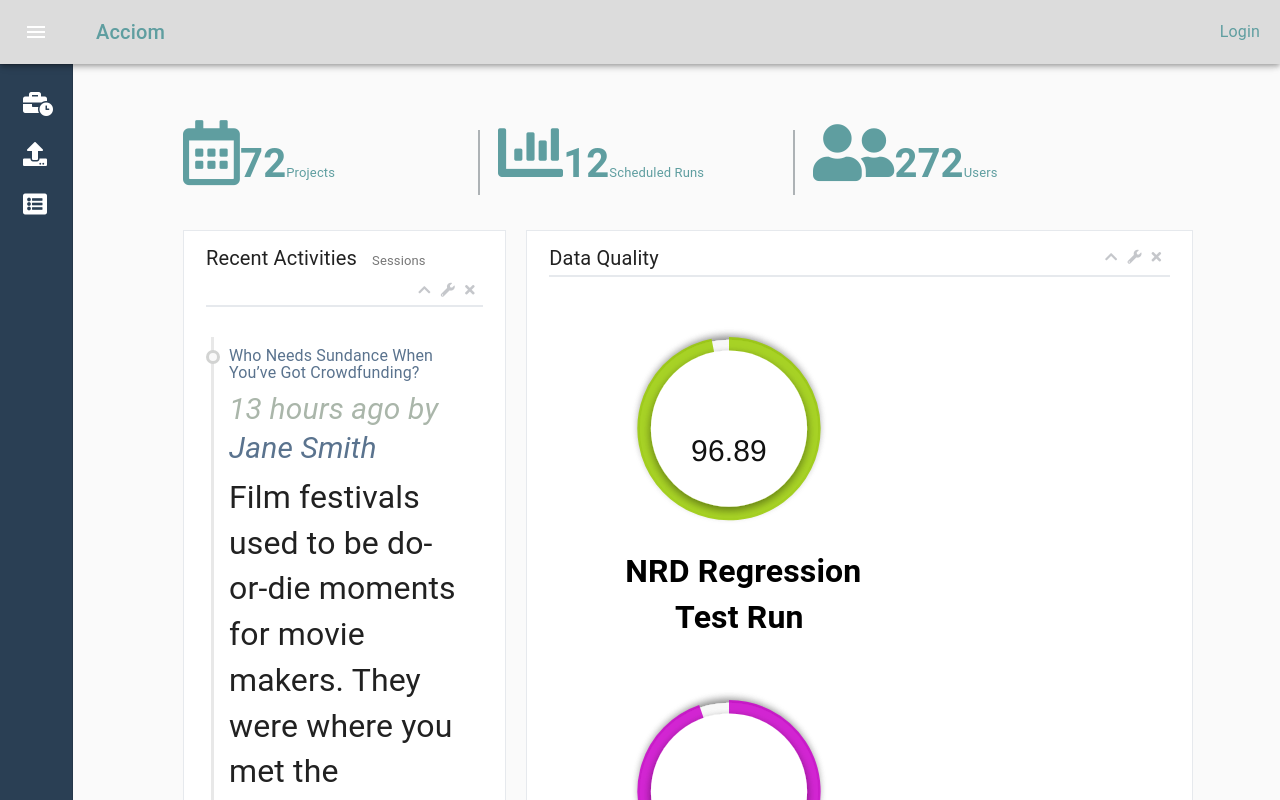
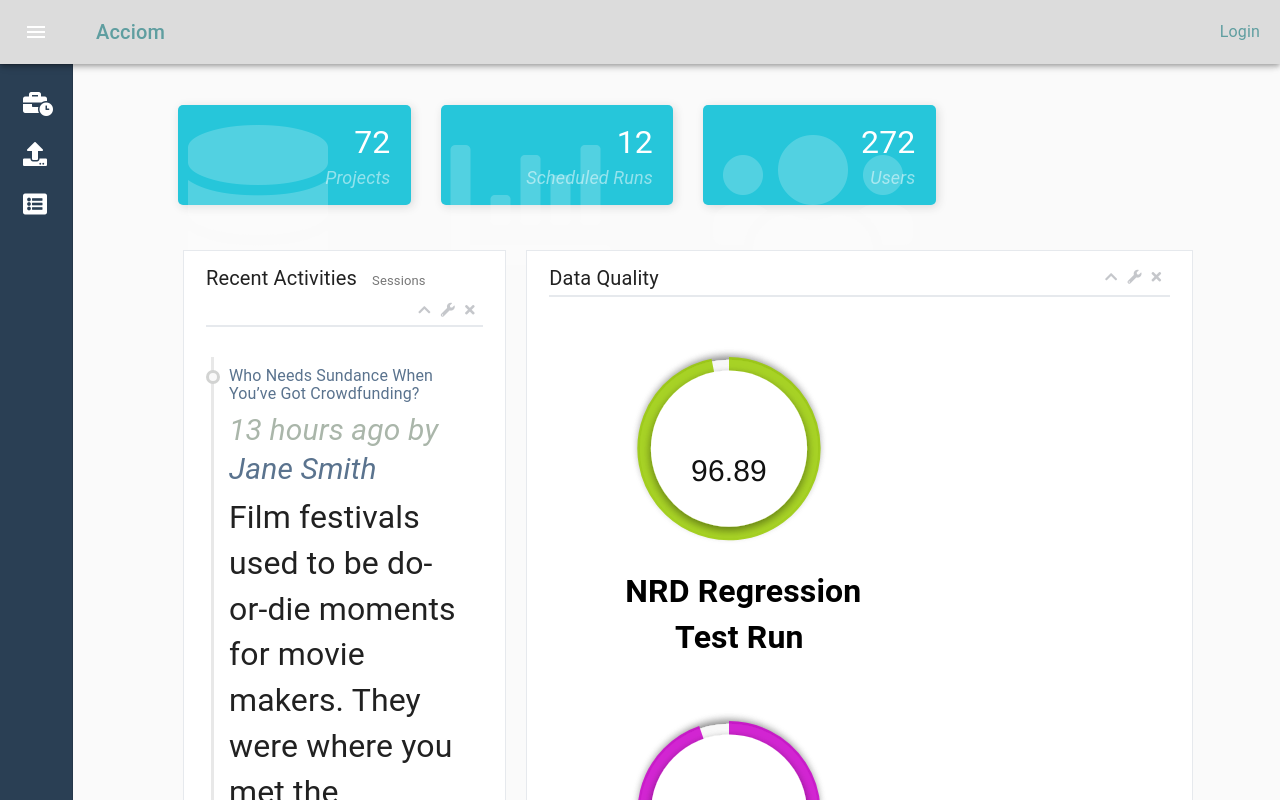
Before and after one commit to somasunder-cs/acciom-portal, a React app: page /dashboard in a window 1280 px wide. Shown: the top 800 px of the page. Built offline with nearby package versions, Linux system fonts and the light colour scheme.

Commit message:
css-cleanup

```diff
--- a/package.json
+++ b/package.json
@@ -11,8 +11,8 @@
         "test": "jest",
         "test:watch": "yarn run test --watch",
         "test:cover": "yarn run test --coverage",
-        "precommit": "yarn run lint && yarn test",
-        "prepush": "yarn run lint"
+        "precommit": "",
+        "prepush": ""
     },
     "keywords": [
         "react",
--- a/src/containers/card.js
+++ b/src/containers/card.js
@@ -5,27 +5,29 @@ import '../css/card.css';
 function Cards () {
     return (
         <div>
-            <div className="row tile_count">
-				<div className="col-md-2 col-sm-4 col-xs-6 tile_stats_count cardBox">
-					<span className="count_top">
-						<i className="far fa-calendar-alt fa-5x" aria-hidden="true"></i>
-						<span className="count">72</span>
-						<span>Projects</span>
-					</span>
+            <div className="row cardContainer">
+				<div className="col-md-3">
+					<div className="card-counter info">
+						<i className="fa fa-database"></i>
+						<span className="count-numbers">72</span>
+						<span className="count-name">projects</span>
+					</div>
 				</div>
-				<div className="col-md-2 col-sm-4 col-xs-6 tile_stats_count cardBox">
-					<span className="count_top">
-						<i className="fas fa-chart-bar fa-5x" aria-hidden="true"></i>
-						<span className="count">12</span>
-						<span>Scheduled Runs</span>
-					</span>
+
+				<div className="col-md-3">
+					<div className="card-counter info">
+						<i className="fas fa-chart-bar"></i>
+						<span className="count-numbers">12</span>
+						<span className="count-name">Scheduled Runs</span>
+					</div>
 				</div>
-				<div className="col-md-2 col-sm-4 col-xs-6 tile_stats_count cardBox">
-					<span className="count_top">
-						<i className="fas fa-user-friends fa-5x" aria-hidden="true"></i>
-						<span className="count">272</span>
-						<span>Users</span>
-					</span>
+
+				<div className="col-md-3">
+					<div className="card-counter info">
+						<i className="fa fa-users"></i>
+						<span className="count-numbers">272</span>
+						<span className="count-name">Users</span>
+					</div>
 				</div>
 			</div>
         </div>
--- a/src/css/styles.css
+++ b/src/css/styles.css
@@ -28,134 +28,6 @@ html
     height:100%;
     }
 
-   .daterangepicker .ranges li {
-       color: #73879C
-   }
-   .daterangepicker .ranges li.active,
-   .daterangepicker .ranges li:hover {
-       background: #536A7F;
-       border: 1px solid #536A7F;
-       color: #fff
-   }
-   .daterangepicker .input-mini {
-       background-color: #eee;
-       border: 1px solid #ccc;
-       box-shadow: none !important
-   }
-   .daterangepicker .input-mini.active {
-       border: 1px solid #ccc
-   }
-   .daterangepicker select.monthselect,
-   .daterangepicker select.yearselect,
-   .daterangepicker select.hourselect,
-   .daterangepicker select.minuteselect,
-   .daterangepicker select.secondselect,
-   .daterangepicker select.ampmselect {
-       font-size: 12px;
-       padding: 1px;
-       height: auto;
-       margin: 0;
-       cursor: default;
-       height: 30px;
-       border: 1px solid #ADB2B5;
-       line-height: 30px;
-       border-radius: 0px !important
-   }
-   .daterangepicker select.monthselect {
-       margin-right: 2%
-   }
-   .daterangepicker td.in-range {
-       background: #E4E7EA;
-       color: #73879C
-   }
-   .daterangepicker td.active,
-   .daterangepicker td.active:hover {
-       background-color: #536A7F;
-       color: #fff
-   }
-   .daterangepicker th.available:hover {
-       background: #eee;
-       color: #34495E
-   }
-   .daterangepicker:before,
-   .daterangepicker:after {
-       content: none
-   }
-   .daterangepicker .calendar.single {
-       margin: 0 0 4px 0
-   }
-   .daterangepicker .calendar.single .calendar-table {
-       width: 224px;
-       padding: 0 0 4px 0 !important
-   }
-   .daterangepicker .calendar.single .calendar-table thead tr:first-child th {
-       padding: 8px 5px
-   }
-   .daterangepicker .calendar.single .calendar-table thead th {
-       border-radius: 0
-   }
-   .daterangepicker.picker_1 {
-       color: #fff;
-       background: #34495E
-   }
-   .daterangepicker.picker_1 .calendar-table {
-       background: #34495E
-   }
-   .daterangepicker.picker_1 .calendar-table thead tr {
-       background: #213345
-   }
-   .daterangepicker.picker_1 .calendar-table thead tr:first-child {
-       background: #1ABB9C
-   }
-   .daterangepicker.picker_1 .calendar-table td.off {
-       background: #34495E;
-       color: #999
-   }
-   .daterangepicker.picker_1 .calendar-table td.available:hover {
-       color: #34495E
-   }
-   .daterangepicker.picker_2 .calendar-table thead tr {
-       color: #1ABB9C
-   }
-   .daterangepicker.picker_2 .calendar-table thead tr:first-child {
-       color: #73879C
-   }
-   .daterangepicker.picker_3 .calendar-table thead tr:first-child {
-       color: #fff;
-       background: #1ABB9C
-   }
-   .daterangepicker.picker_4 .calendar-table thead tr:first-child {
-       color: #fff;
-       background: #34495E
-   }
-   .daterangepicker.picker_4 .calendar-table td,
-   .daterangepicker.picker_4 .calendar-table td.off {
-       background: #ECF0F1;
-       border: 1px solid #fff;
-       border-radius: 0
-   }
-   .daterangepicker.picker_4 .calendar-table td.active {
-       background: #34495E
-   }
-   .calendar-exibit .show-calendar {
-       float: none;
-       display: block;
-       position: relative;
-       background-color: #fff;
-       border: 1px solid #ccc;
-       margin-bottom: 20px;
-       border: 1px solid rgba(0, 0, 0, 0.15);
-       overflow: hidden
-   }
-   .calendar-exibit .show-calendar .calendar {
-       margin: 0 0 4px 0
-   }
-   .calendar-exibit .show-calendar.picker_1 {
-       background: #34495E
-   }
-   .calendar-exibit .calendar-table {
-       padding: 0 0 4px 0
-   }
    .left_col {
        background: #2A3F54
    }
@@ -282,38 +154,6 @@ html
        margin-top: 10px;
        border: 1px solid rgba(52, 73, 94, 0.44);
        padding: 4px
-   }
-   .profile_info {
-       padding: 10px;
-       width: 65%;
-       float: left
-   }
-   .profile_info span {
-       font-size: 13px;
-       line-height: 30px;
-       color: #BAB8B8
-   }
-   .profile_info h2 {
-       font-size: 14px;
-       color: #ECF0F1;
-       margin: 0;
-       font-weight: 300
-   }
-   .profile.img_2 {
-       text-align: center
-   }
-   .profile.img_2 .profile_pic {
-       width: 100%
-   }
-   .profile.img_2 .profile_pic .img-circle.profile_img {
-       width: 50%;
-       margin: 10px 0 0
-   }
-   .profile.img_2 .profile_info {
-       padding: 15px 10px 0;
-       width: 100%;
-       margin-bottom: 10px;
-       float: left
    }
    .main_menu span.fa {
        float: right;
@@ -4397,3 +4237,51 @@ html
     padding-left: 125px;
     padding-top: 20px;
 }
+
+.card-counter{
+    box-shadow: 2px 2px 10px #DADADA;
+    margin: 5px;
+    padding: 20px 10px;
+    background-color: #fff;
+    height: 100px;
+    border-radius: 5px;
+    transition: .3s linear all;
+  }
+
+  .card-counter:hover{
+    box-shadow: 4px 4px 20px #DADADA;
+    transition: .3s linear all;
+  }
+
+  .card-counter.info{
+    background-color: #26c6da;
+    color: #FFF;
+  }
+
+  .card-counter i{
+    font-size: 5em;
+    opacity: 0.2;
+  }
+
+  .card-counter .count-numbers{
+    position: absolute;
+    right: 35px;
+    top: 20px;
+    font-size: 32px;
+    display: block;
+  }
+
+  .card-counter .count-name{
+    position: absolute;
+    right: 35px;
+    top: 65px;
+    font-style: italic;
+    text-transform: capitalize;
+    opacity: 0.5;
+    display: block;
+    font-size: 18px;
+  }
+
+  .cardContainer {
+      padding-bottom: 40px;
+  }
```
